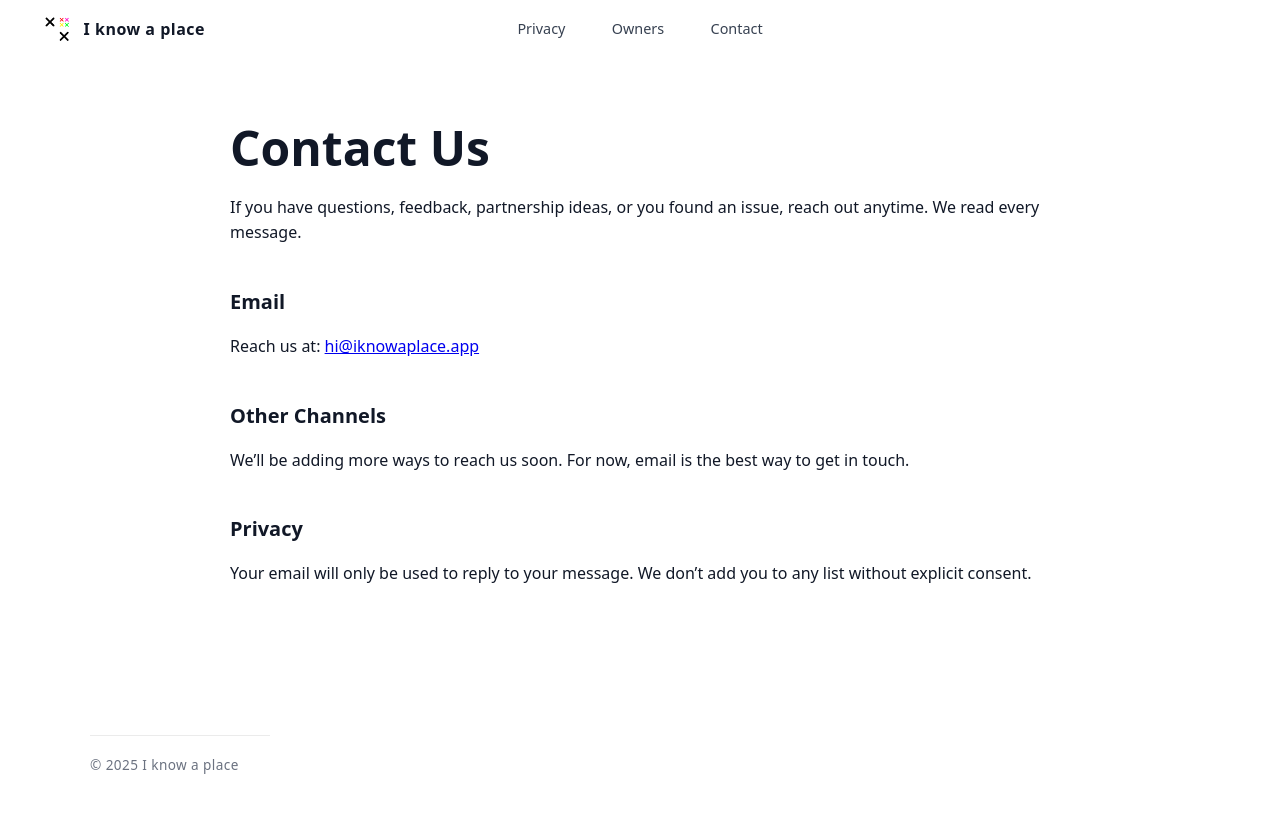
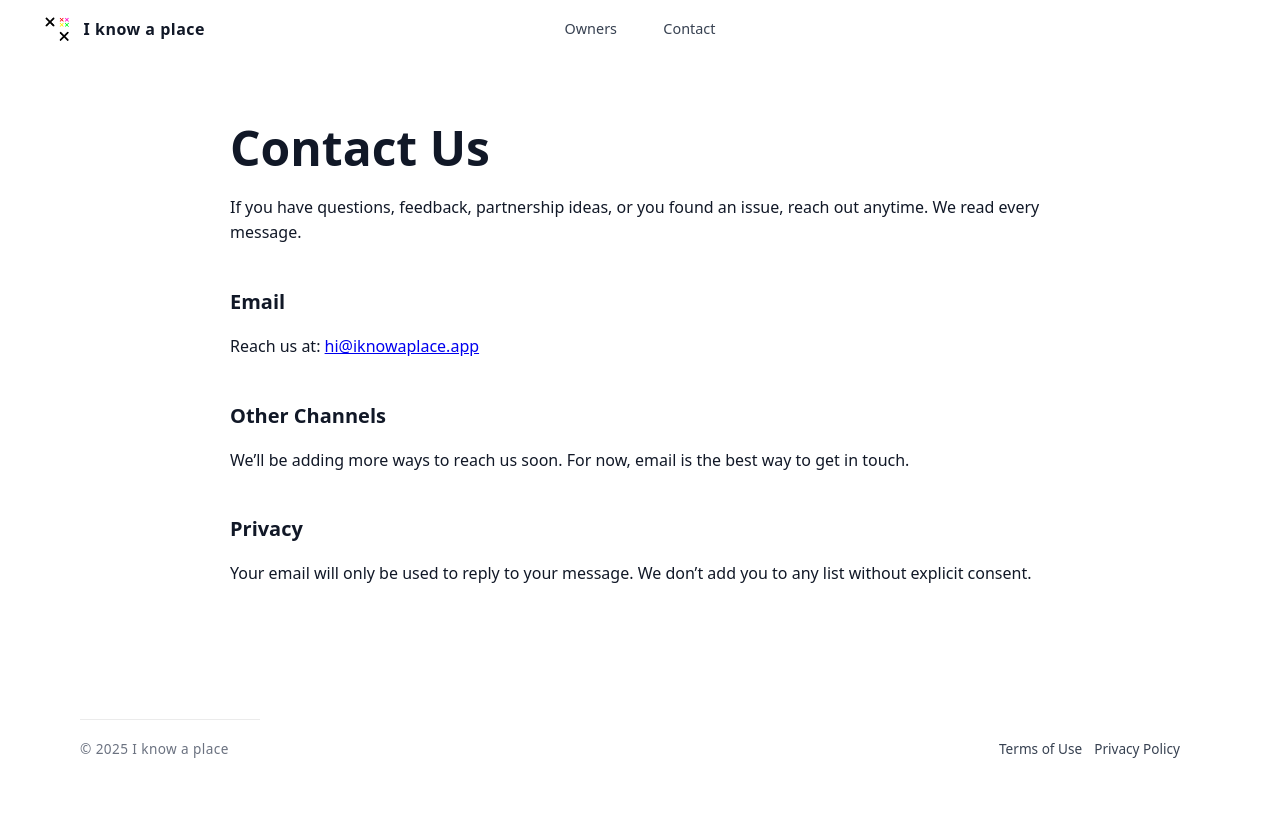
Before and after one commit to know-a-place/know-a-place.github.io, a Jekyll site: the page built from contact/index.md, in a window 1280 px wide. Shown: the top 813 px of the page. Built offline with Jekyll 4.4.1, drawn with Linux system fonts in a browser that asks for light colours.

Commit message:
Added Terms and Condition

```diff
--- a/_includes/footer.html
+++ b/_includes/footer.html
@@ -1,5 +1,11 @@
 <footer class="site-footer">
 	<div class="footer-inner">
-		<p class="footer-copy" style="margin:0;font-size:.85rem;color:#6b7280;">© 2025 I know a place</p>
+		<div style="flex:1;">
+			<p class="footer-copy" style="margin:0;font-size:.85rem;color:#6b7280;">© 2025 I know a place</p>
+		</div>
+		<div class="footer-links">
+			<a href="/terms/" class="nav-link">Terms of Use</a>
+			<a href="/privacy/" class="nav-link">Privacy Policy</a>
+		</div>
 	</div>
 </footer>
--- a/_includes/header.html
+++ b/_includes/header.html
@@ -5,7 +5,6 @@
 			<span class="brand-name">I know a place</span>
 		</a>
 		<nav id="primary-nav" class="main-nav" aria-label="Primary">
-			<a href="/privacy/" class="nav-link">Privacy</a>
 			<a href="/owners/" class="nav-link">Owners</a>
 			<a href="/contact/" class="nav-link">Contact</a>
 		</nav>
--- a/assets/css/landing.css
+++ b/assets/css/landing.css
@@ -14,6 +14,10 @@ body { margin:0; font-family: system-ui,-apple-system,"Segoe UI",Roboto,Inter,sa
 .site-header .nav-link:hover { color:#111827; }
 .site-header .nav-link:after { content:""; position:absolute; left:0; bottom:0; height:2px; width:100%; background:#111827; transform:scaleX(0); transform-origin:left; transition:.25s; }
 .site-header .nav-link:hover:after { transform:scaleX(1); }
+
+/* Footer link styles: match document/nav link appearance */
+.site-footer .nav-link { text-decoration:none; font-size:.85rem; font-weight:500; color:#374151; }
+.site-footer .nav-link:hover { color:#111827; }
 .site-header .hamburger { display:none; position:relative; width:42px; height:42px; border:0; background:rgba(17,24,39,0.05); border-radius:10px; cursor:pointer; -webkit-tap-highlight-color:transparent; }
 .site-header .hamburger .bar { position:absolute; left:10px; right:10px; height:2.5px; background:#111827; border-radius:2px; transition:.35s; }
 .site-header .hamburger .bar:nth-child(1){ top:13px; }
@@ -38,17 +42,20 @@ body { margin:0; font-family: system-ui,-apple-system,"Segoe UI",Roboto,Inter,sa
 /* Hero paragraph spacing and sizing */
 .landing .hero p { margin:2.25rem auto 0; font-size:1.15rem; line-height:1.6; max-width:760px; color:var(--text-dim); }
 /* Hero image crop (top 50% visible with fade) */
-.device-preview { padding:0 1.5rem 3.5rem; display:flex; justify-content:center; margin-top:-1.25rem; }
+.device-preview { padding:0 1.5rem 1rem; display:flex; justify-content:center; margin-top:-1.25rem; }
 .device-preview .hero-image-crop { margin:0 auto; width:100%; max-width:520px; aspect-ratio:5/8; position:relative; overflow:hidden; border-radius:34px; box-shadow:none; }
 /* Ensure full image width is visible; vertical crop comes from container overflow */
 .device-preview .hero-image-crop img { width:100%; height:auto; display:block; object-fit:contain; object-position:center top; }
 .device-preview .hero-image-crop:after { content:""; position:absolute; inset:0; background:linear-gradient(to bottom,rgba(255,255,255,0) 55%, var(--bg) 92%); }
 
 /* Footer */
-.site-footer { margin-top:6rem; padding:3.25rem 1.5rem 3.5rem; background:#fff; }
-.site-footer .footer-inner { max-width:1100px; margin:0 auto; display:flex; align-items:center; gap:1rem; position:relative; padding-top:1.25rem; justify-content:flex-start; }
+.site-footer { margin-top:2.5rem; padding:3.25rem 1.5rem 3.5rem; background:#fff; }
+.site-footer .footer-inner { max-width:1100px; margin:0 auto; display:flex; align-items:flex-start; gap:1rem; position:relative; padding-top:1.25rem; justify-content:flex-start; padding-right:1.25rem; }
 .site-footer .footer-inner:before { content:""; position:absolute; top:0; left:0; width:180px; height:1px; background:rgba(0,0,0,0.08); }
 .site-footer .footer-copy { letter-spacing:.4px; }
+
+
+.site-footer .footer-links { display:flex; flex-direction:row; align-items:center; gap:12px; }
 
 @media (max-width: 640px) { }
 
@@ -69,12 +76,15 @@ body { margin:0; font-family: system-ui,-apple-system,"Segoe UI",Roboto,Inter,sa
 	.site-header .main-nav .nav-link { width:100%; text-align:center; padding:1rem 0; font-size:1rem; }
 	.site-header .main-nav .nav-link:after { display:none; }
 	.site-header .main-nav.is-open { max-height:240px; }
-	.landing .hero { padding:3.5rem 1rem 0; }
+	.landing .hero { min-height: auto; padding:3.5rem 1rem 0; display:flex; flex-direction:column; align-items:center; justify-content:flex-start; }
 	.landing .hero h1 { font-size:clamp(2rem,7vw,2.4rem); padding:0 2.1rem; }
 	.landing .hero h1::before,
 	.landing .hero h1::after { font-size:1.3em; }
 	.landing .hero h1::before { left:.4rem; }
 	.landing .hero h1::after { right:.4rem; }
-	.device-preview { padding:0 1rem 2.5rem; margin-top:-1rem; }
+	.device-preview { padding:0 1rem .5rem; margin-top:1.25rem; }
 	.device-preview .hero-image-crop { margin:0 auto; max-width:360px; aspect-ratio:5/8; border-radius:28px; }
+
+	/* Make footer links wrap on very small screens */
+	.site-footer .footer-links { flex-wrap:wrap; gap:8px; }
 }
```
Also changed, not shown: terms/index.md (added, +31 -0 lines).
